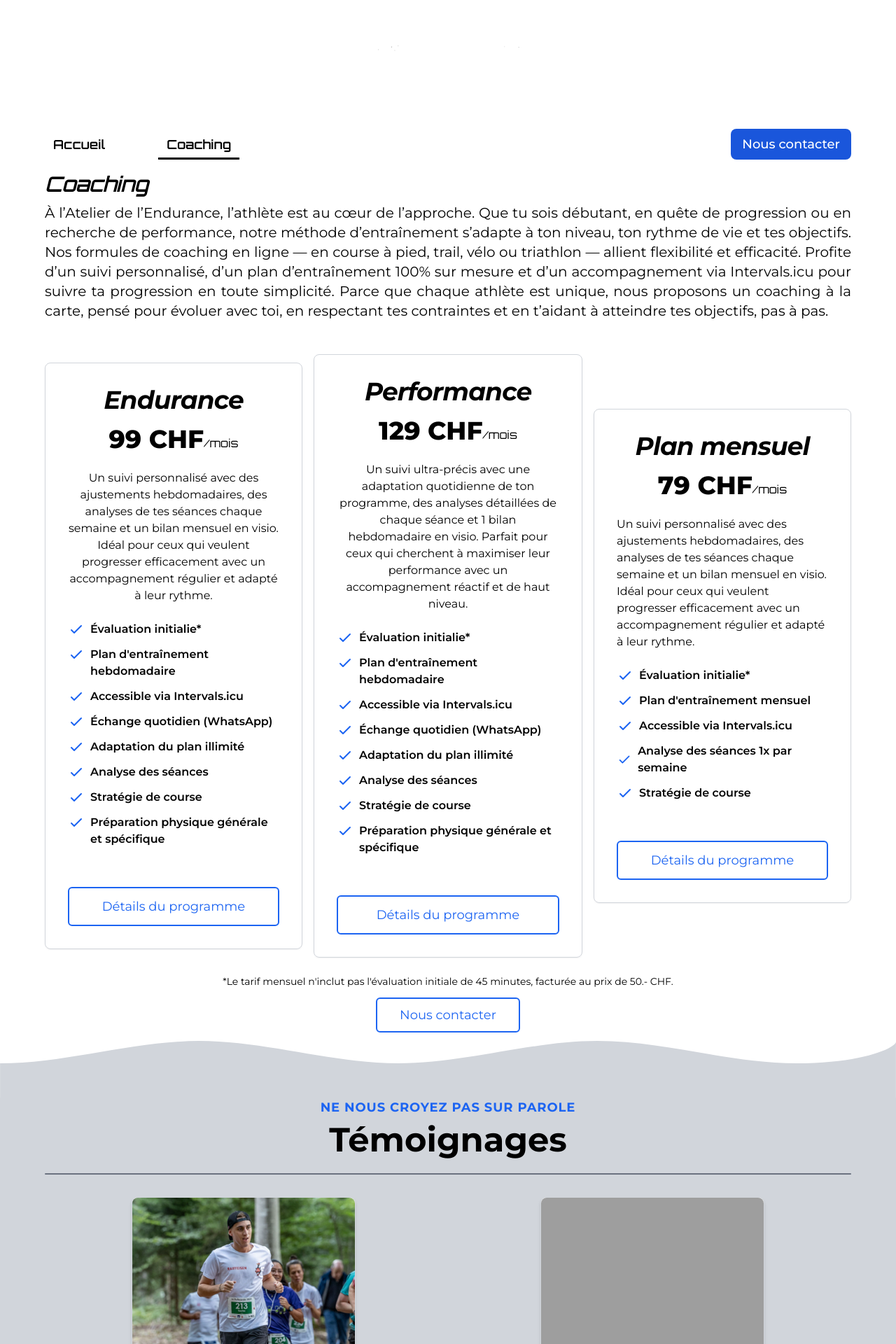
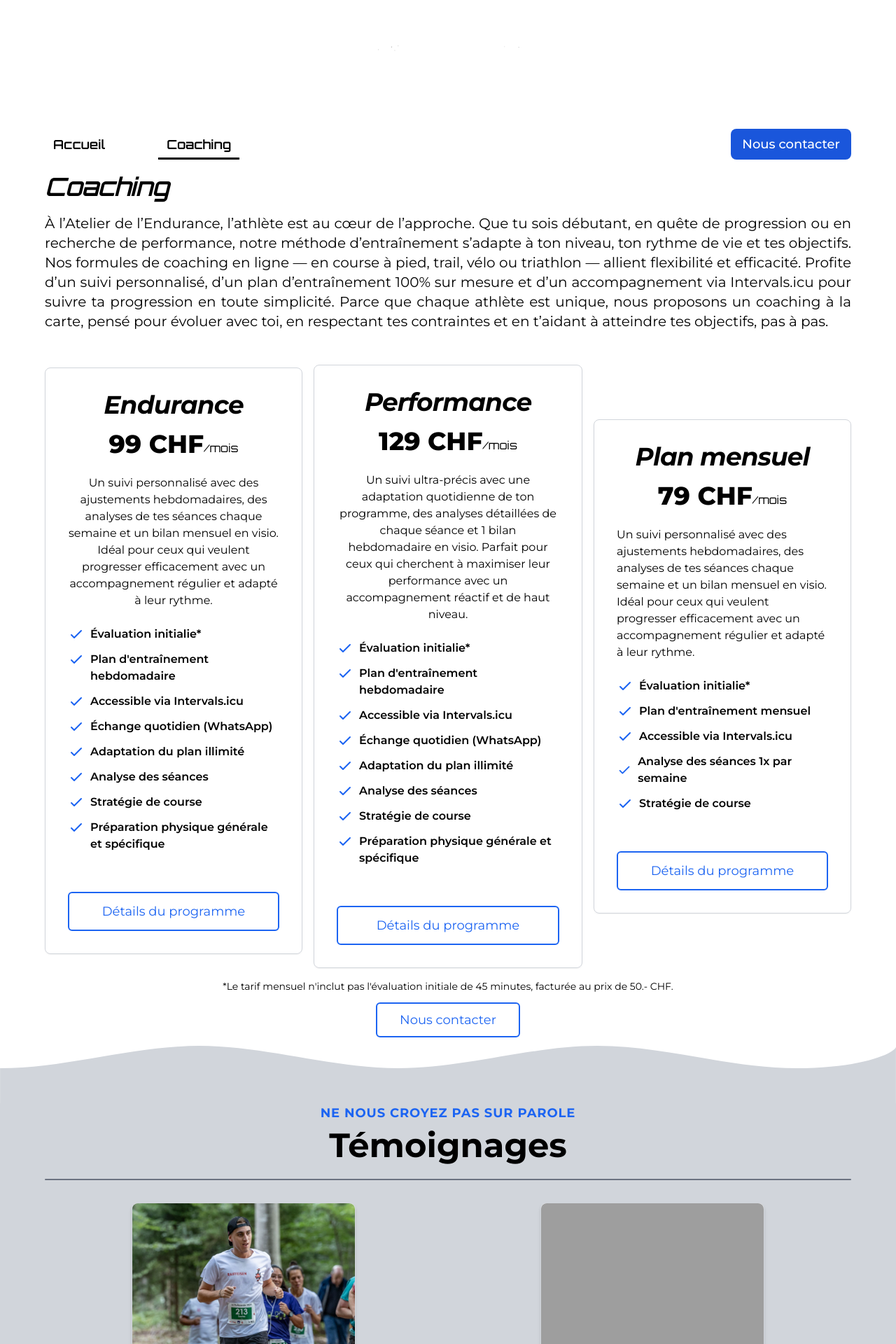
Before and after one commit to dieperid/atelier-endurance, a Jekyll site: the page built from src/pages/coaching.html, in a window 1280 px wide. Shown: the part 968-2888 px from the top of the page at 70% size. Built offline with Jekyll 4.4.1, drawn with Linux system fonts in a browser that asks for light colours; nearby versions of some CDN libraries; some web fonts are replaced; grey boxes are pictures that could not be loaded.

Commit message:
style: updated responsive

```diff
--- a/src/pages/coaching.html
+++ b/src/pages/coaching.html
@@ -5,28 +5,31 @@ nav_active: coaching
 
 <div class="py-4">
     <div class="container mx-auto px-8 sm:px-16">
-        <div class="flex flex-col justify-center max-w-6xl">
-            <h1
-                class="orbitron italic text-3xl font-semibold leading-tight tracking-tight text-black sm:text-4xl md:text-7xl">
+        <div class="mx-auto max-w-6xl space-y-4 md:space-y-8">
+            <div class="flex flex-col justify-center space-y-4 md:space-y-8">
+                <h1 class="orbitron italic text-4xl font-semibold leading-tight tracking-tight text-black md:text-7xl">
                     Coaching
                 </h1>
-            <p class="mt-2 text-black text-md lg:text-xl sm:text-justify">
+                <p class="text-black text-md lg:text-xl sm:text-justify">
                     À l’Atelier de l’Endurance, l’athlète est au cœur de l’approche. Que tu sois débutant, en quête de
                     progression ou en recherche de performance, notre méthode d’entraînement s’adapte à ton niveau, ton
                     rythme de vie et tes objectifs.
-                Nos formules de coaching en ligne — en course à pied, trail, vélo ou triathlon — allient flexibilité et
+                    Nos formules de coaching en ligne — en course à pied, trail, vélo ou triathlon — allient flexibilité
+                    et
                     efficacité.
                     Profite d’un suivi personnalisé, d’un plan d’entraînement 100% sur mesure et d’un accompagnement via
                     Intervals.icu pour suivre ta progression en toute simplicité.
-                Parce que chaque athlète est unique, nous proposons un coaching à la carte, pensé pour évoluer avec toi,
+                    Parce que chaque athlète est unique, nous proposons un coaching à la carte, pensé pour évoluer avec
+                    toi,
                     en respectant tes contraintes et en t’aidant à atteindre tes objectifs, pas à pas.
                 </p>
             </div>
-        <!-- Furmules -->
-        <div class="flex flex-col mt-4 items-center lg:items-stretch justify-center lg:gap-4 lg:flex-row">
+            <!-- Formules -->
+            <div
+                class="flex flex-col items-center lg:items-stretch justify-center lg:gap-4 lg:flex-row space-y-4 lg:space-y-0">
                 <!-- Endurance -->
                 <div
-                class="mx-auto relative z-10 flex flex-col items-center max-w-sm md:min-w-xs border border-gray-300 shadow-sm rounded-lg p-6 md:mt-8 md:p-8 md:mx-0 lg:max-w-md">
+                    class="mx-auto relative z-10 flex flex-col items-center max-w-sm md:min-w-xs border border-gray-300 shadow-sm rounded-lg p-6 md:p-8 md:mx-0 lg:max-w-md">
                     <h2 class="italic text-2xl font-bold tracking-tight text-black sm:text-3xl md:text-4xl">
                         Endurance
                     </h2>
@@ -37,8 +40,10 @@ nav_active: coaching
                         <p class="orbitron">/mois</p>
                     </div>
                     <p class="mt-6 text-md md:text-base text-center">Un suivi personnalisé avec des
-                    ajustements hebdomadaires, des analyses de tes séances chaque semaine et un bilan mensuel en visio.
-                    Idéal pour ceux qui veulent progresser efficacement avec un accompagnement régulier et adapté à leur
+                        ajustements hebdomadaires, des analyses de tes séances chaque semaine et un bilan mensuel en
+                        visio.
+                        Idéal pour ceux qui veulent progresser efficacement avec un accompagnement régulier et adapté à
+                        leur
                         rythme.
                     </p>
                     <ul class="flex-1 my-6 space-y-3 text-md lg:text-base self-start">
@@ -138,7 +143,7 @@ nav_active: coaching
                 </div>
                 <!-- Performance -->
                 <div
-                class="mx-auto relative z-10 flex flex-col items-center max-w-sm md:min-w-xs p-6 border border-gray-300 shadow-sm rounded-lg mt-8 md:p-8 md:mx-0 lg:max-w-md">
+                    class="mx-auto relative z-10 flex flex-col items-center max-w-sm md:min-w-xs p-6 border border-gray-300 shadow-sm rounded-lg md:p-8 md:mx-0 lg:max-w-md">
                     <h2 class="italic text-2xl font-bold tracking-tight text-black sm:text-3xl md:text-4xl">
                         Performance
                     </h2>
@@ -149,8 +154,10 @@ nav_active: coaching
                         <p class="orbitron">/mois</p>
                     </div>
                     <p class="mt-6 text-md md:text-base text-center">Un suivi ultra-précis avec une adaptation
-                    quotidienne de ton programme, des analyses détaillées de chaque séance et 1 bilan hebdomadaire en
-                    visio. Parfait pour ceux qui cherchent à maximiser leur performance avec un accompagnement réactif
+                        quotidienne de ton programme, des analyses détaillées de chaque séance et 1 bilan hebdomadaire
+                        en
+                        visio. Parfait pour ceux qui cherchent à maximiser leur performance avec un accompagnement
+                        réactif
                         et de haut niveau.</p>
                     <ul class="flex-1 my-6 space-y-3 text-md lg:text-base self-start">
                         <li class="flex flex-row block w-full font-semibold text-left">
@@ -249,7 +256,7 @@ nav_active: coaching
                 </div>
                 <!-- Plan mensuel -->
                 <div
-                class="mx-auto relative z-10 flex flex-col items-center max-w-sm md:min-w-xs p-6 border border-gray-300 shadow-sm rounded-lg mt-8 md:p-8 md:mx-0 lg:max-w-md">
+                    class="mx-auto relative z-10 flex flex-col items-center max-w-sm md:min-w-xs p-6 border border-gray-300 shadow-sm rounded-lg md:p-8 md:mx-0 lg:max-w-md">
                     <h2 class="italic text-2xl font-bold tracking-tight text-black sm:text-3xl md:text-4xl">
                         Plan mensuel
                     </h2>
@@ -260,14 +267,17 @@ nav_active: coaching
                         <p class="orbitron">/mois</p>
                     </div>
                     <p class="mt-6 text-md md:text-base">Un suivi personnalisé avec des ajustements
-                    hebdomadaires, des analyses de tes séances chaque semaine et un bilan mensuel en visio. Idéal pour
-                    ceux qui veulent progresser efficacement avec un accompagnement régulier et adapté à leur rythme.
+                        hebdomadaires, des analyses de tes séances chaque semaine et un bilan mensuel en visio. Idéal
+                        pour
+                        ceux qui veulent progresser efficacement avec un accompagnement régulier et adapté à leur
+                        rythme.
                     </p>
                     <ul class="flex-1 my-6 space-y-3 text-md lg:text-base self-start">
                         <li class="flex flex-row items-center block w-full font-semibold text-left">
                             <svg class="w-6 h-6 mr-2 font-semibold leading-7 text-blue-600" fill="none"
                                 stroke="currentColor" viewBox="0 0 24 24" xmlns="http://www.w3.org/2000/svg">
-                            <path stroke-linecap="round" stroke-linejoin="round" stroke-width="2" d="M5 13l4 4L19 7">
+                                <path stroke-linecap="round" stroke-linejoin="round" stroke-width="2"
+                                    d="M5 13l4 4L19 7">
                                 </path>
                             </svg>
                             Évaluation initialie*
@@ -275,7 +285,8 @@ nav_active: coaching
                         <li class="flex flex-row items-center block w-full font-semibold text-left">
                             <svg class="w-6 h-6 mr-2 font-semibold leading-7 text-blue-600" fill="none"
                                 stroke="currentColor" viewBox="0 0 24 24" xmlns="http://www.w3.org/2000/svg">
-                            <path stroke-linecap="round" stroke-linejoin="round" stroke-width="2" d="M5 13l4 4L19 7">
+                                <path stroke-linecap="round" stroke-linejoin="round" stroke-width="2"
+                                    d="M5 13l4 4L19 7">
                                 </path>
                             </svg>
                             Plan d'entraînement mensuel
@@ -284,7 +295,8 @@ nav_active: coaching
                         <li class="flex flex-row items-center block w-full font-semibold text-left">
                             <svg class="w-6 h-6 mr-2 font-semibold leading-7 text-blue-600" fill="none"
                                 stroke="currentColor" viewBox="0 0 24 24" xmlns="http://www.w3.org/2000/svg">
-                            <path stroke-linecap="round" stroke-linejoin="round" stroke-width="2" d="M5 13l4 4L19 7">
+                                <path stroke-linecap="round" stroke-linejoin="round" stroke-width="2"
+                                    d="M5 13l4 4L19 7">
                                 </path>
                             </svg>
                             Accessible via Intervals.icu
@@ -292,7 +304,8 @@ nav_active: coaching
                         <li class="flex flex-row items-center block w-full font-semibold text-left">
                             <svg class="w-6 h-6 mr-2 font-semibold leading-7 text-blue-600" fill="none"
                                 stroke="currentColor" viewBox="0 0 24 24" xmlns="http://www.w3.org/2000/svg">
-                            <path stroke-linecap="round" stroke-linejoin="round" stroke-width="2" d="M5 13l4 4L19 7">
+                                <path stroke-linecap="round" stroke-linejoin="round" stroke-width="2"
+                                    d="M5 13l4 4L19 7">
                                 </path>
                             </svg>
                             Analyse des séances 1x par semaine
@@ -315,7 +328,7 @@ nav_active: coaching
                     </a>
                 </div>
             </div>
-        <div class="text-center mt-4 md:mt-6">
+            <div class="text-center">
                 <p class="mx-auto mb-6 text-sm sm:text-base sm:max-w-lg md:max-w-2xl lg:max-w-5xl">
                     *Le tarif mensuel n'inclut pas l'évaluation initiale de 45 minutes, facturée au prix de 50.- CHF.
                 </p>
@@ -323,6 +336,7 @@ nav_active: coaching
                     class="mx-auto mt-8 px-8 py-3 text-sm leading-none text-center text-blue-600 no-underline border-2 border-blue-600 rounded-md cursor-pointer hover:bg-blue-700 hover:border-blue-700 hover:text-white focus-within:bg-blue-700 focus-within:border-blue-700 focus-within:text-white sm:text-base md:text-lg">Nous
                     contacter
                 </a>
+            </div>
         </div>
     </div>
 </div>
```
Lines whose indentation alone changed are shown as unchanged.
